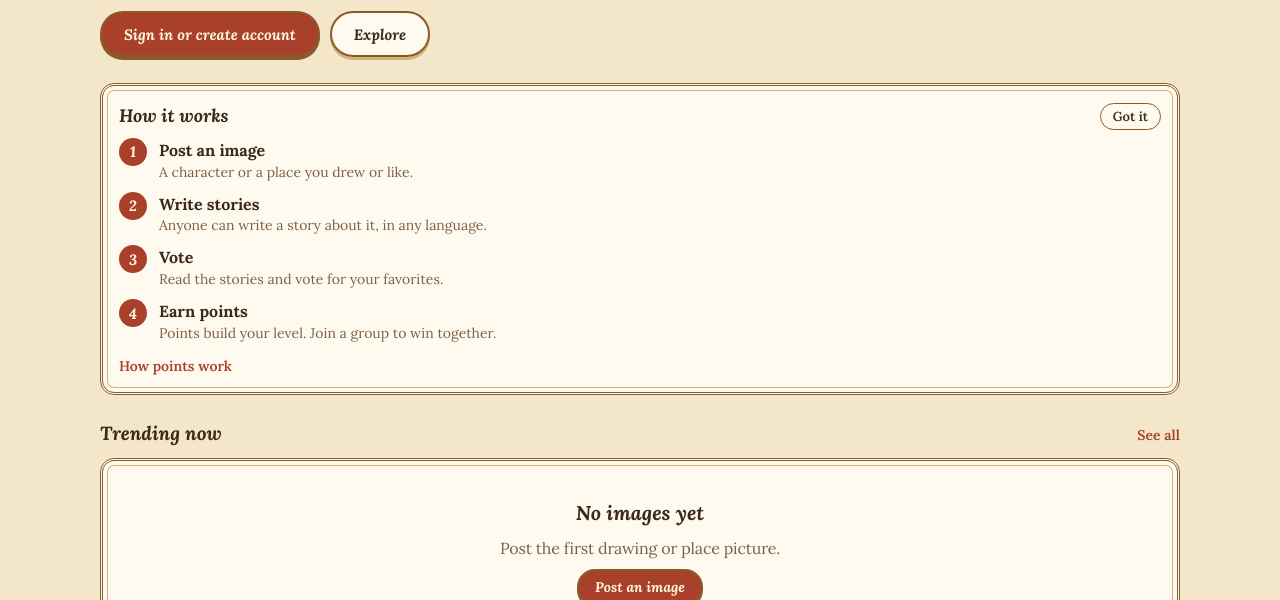
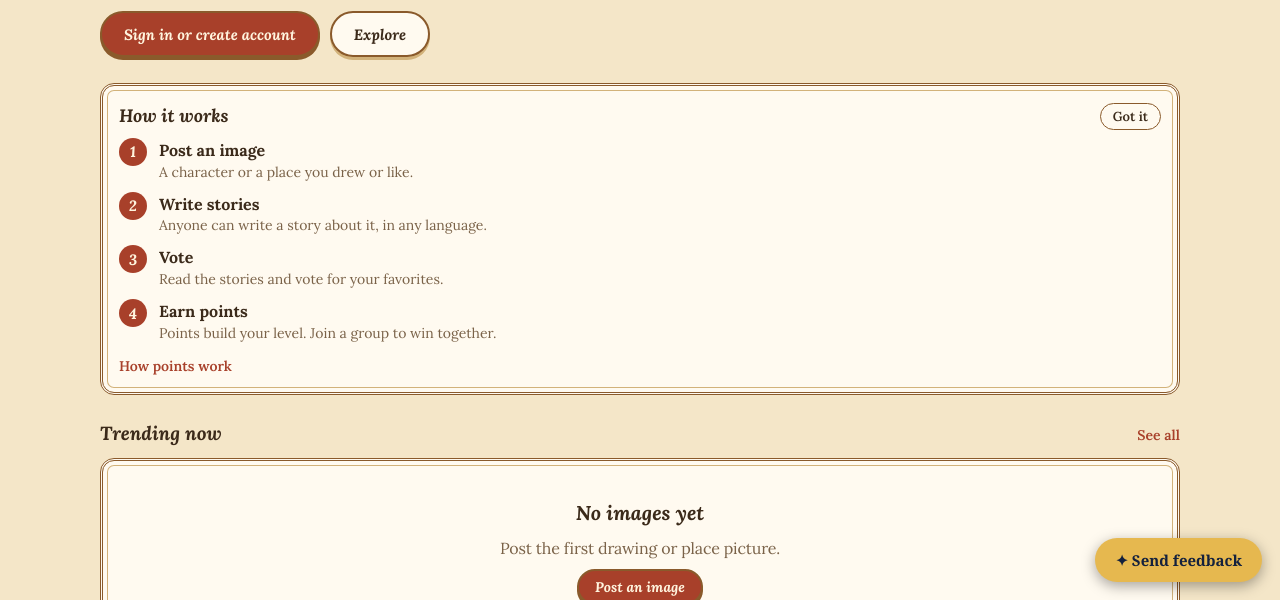
Before and after one commit to mariam-abolezz/mariam-abolezz.github.io, a plain HTML site: page index.html in a window 1280 px wide. Shown: the part 200-800 px from the top of the page. Drawn offline with Linux system fonts and the light colour scheme; no server answers.

Commit message:
Add feedback.js script with defer attribute

```diff
--- a/index.html
+++ b/index.html
@@ -13,5 +13,6 @@
 <script data-goatcounter="https://storysparks.goatcounter.com/count" async src="//gc.zgo.at/count.js"></script>
 <script src="vendor.js?v=gc1"></script>
 <script src="main.js?v=gc1"></script>
+<script src="feedback.js?v=1" defer></script>
 </body>
 </html>
```
